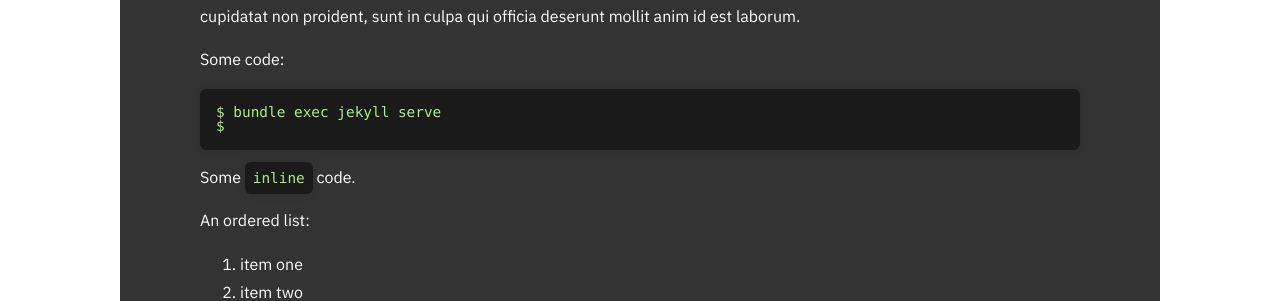
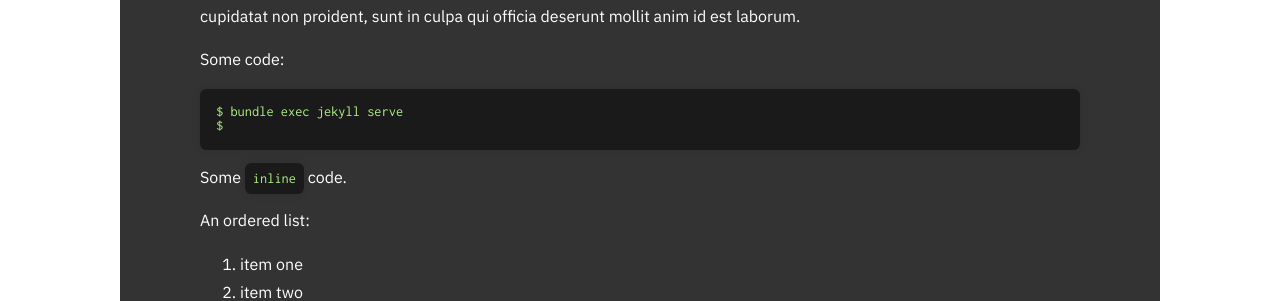
Before and after one commit to dfisher95350/jekyll-theme, a Jekyll site: the page built from index.md, in a window 1280 px wide. Shown: the part 1389-1690 px from the top of the page. Built offline with Jekyll 4.4.1, drawn with Linux system fonts in a browser that asks for light colours.

Commit message:
#1 Switched code font to Inconsolata.

```diff
--- a/_layouts/default.html
+++ b/_layouts/default.html
@@ -8,7 +8,7 @@
     <!-- fonts -->
     <link rel="preconnect" href="https://fonts.googleapis.com">
     <link rel="preconnect" href="https://fonts.gstatic.com" crossorigin>
-    <link href="https://fonts.googleapis.com/css2?family=Playfair+Display:wght@500&family=Teko:wght@500&family=IBM+Plex+Sans+Arabic&family=Montserrat:wght@600&family=Oswald:wght@500&display=swap"
+    <link href="https://fonts.googleapis.com/css2?family=Playfair+Display:wght@500&family=Teko:wght@500&family=IBM+Plex+Sans+Arabic&family=Montserrat:wght@600&family=Oswald:wght@500&family=Inconsolata&display=swap"
           rel="stylesheet">
 </head>
 <body>
--- a/_sass/typography.scss
+++ b/_sass/typography.scss
@@ -61,7 +61,7 @@
 pre, code {
   color: $triad-1-green-3;
   background-color: $black-light-plus-1;
-  font-family: Monaco, "Bitstream Vera Sans Mono", "Lucida Console", Terminal, monospace;
+  font-family: 'Inconsolata', monospace;
   font-size: 0.9rem;
   border-radius: 0.4rem;
   -moz-border-radius: 0.4rem;
```
